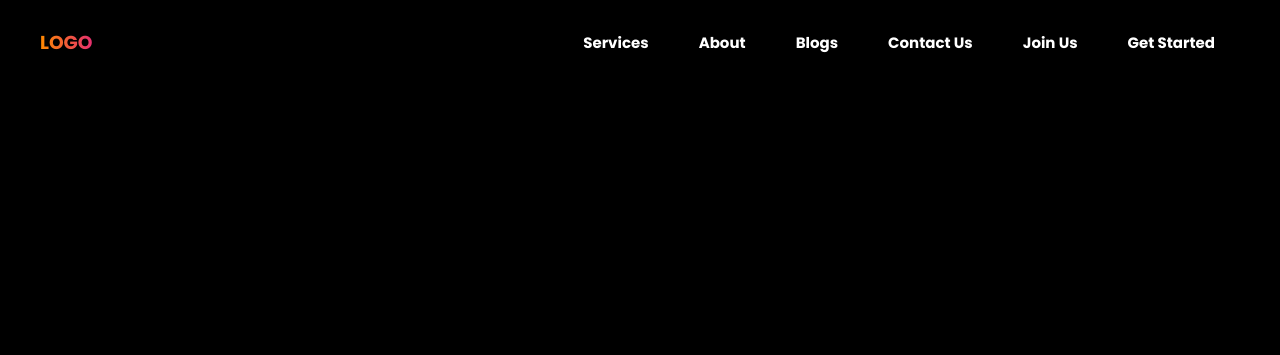
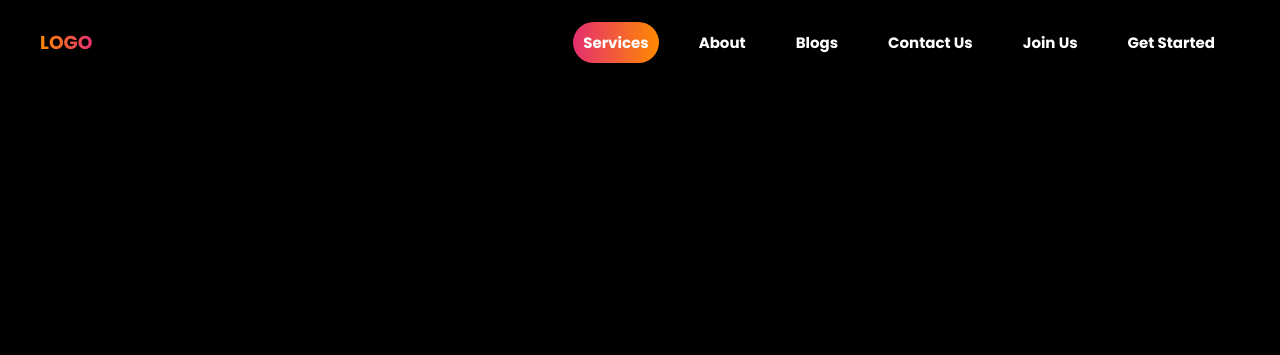
Before and after one commit to eyadartist/landing-page-egyptfwd, a plain HTML site: page index.html in a window 1280 px wide. Shown: the top 355 px of the page. Drawn offline with Linux system fonts and the light colour scheme.

Commit message:
Update Files

```diff
--- a/CSS/style.css
+++ b/CSS/style.css
@@ -102,6 +102,7 @@ section .contianer {
     padding: 95px;
     border-radius: 33px;
     z-index: 1000;
+    transition: .7s ease-in-out;
 }
 .active-class .contianer {
     background: #2c2c2c50;
--- a/JS/app.js
+++ b/JS/app.js
@@ -1,10 +1,10 @@
+window.addEventListener('load', () => {
+
     // Declaring Varaibles
 
     const sections = document.querySelectorAll("section");
 
     const navList = document.getElementById('nav_list')
-
-const ul = document.querySelectorAll("ul");
 
     const fragment = document.createDocumentFragment();
 
@@ -31,6 +31,7 @@ sections.forEach((sec) => {
         li.appendChild(a);
         fragment.appendChild(li);
     })
+
     // Buliding a navigation list
 
     navList.appendChild(fragment);
@@ -38,42 +39,28 @@ navList.appendChild(fragment);
 
     // Active Link
 
-function activeLink(activeSection) {
+    window.addEventListener("scroll", () => {
+        const Menulink = document.querySelectorAll('a');
 
-    let link = document.querySelectorAll('a');
-    let sectionNav = activeSection.getAttribute('data-nav');
+        let index = sections.length;
+        while (--index && window.scrollY + 50 < sections[index].offsetTop) { }
 
-    link.forEach((link) => {
-        if (link.textContent === sectionNav) {
-            let link = document.querySelectorAll('a');
+        Menulink.forEach((links) => links.classList.remove('active'))
+        Menulink[index].classList.add('active');
 
-            link.forEach((alink) => {
-                alink.classList.remove('active')
-            })
+    });
 
-            link.classList.add('active');
-        }
-    })
-}
 
     // Active Section
 
     window.addEventListener("scroll", () => {
-
         const selctedSec = document.querySelectorAll("section");
 
-    selctedSec.forEach((sec) => {
-        let rect = sec.getBoundingClientRect();
+        let index = sections.length;
+        while (--index && window.scrollY + 50 < sections[index].offsetTop) { }
 
-        if (rect.top > 0 && rect.bottom < window.innerHeight) {
-            const active = document.querySelectorAll("active-class")
-            if (active.length > 0) {
-                active[0].classList.remove("active-class")
-            }
-            sec.classList.add('active-class');
-            activeLink(sec);
-        }
-    });
+        selctedSec.forEach((section) => section.classList.remove('active-class'))
+        selctedSec[index].classList.add('active-class');
 
     });
 
@@ -83,4 +70,5 @@ window.addEventListener("scroll", () => {
     function toggle() {
         var menu = document.getElementById("nav_list");
         menu.classList.toggle("show");
-}
+    };
+});
```
Lines whose indentation alone changed are shown as unchanged.
